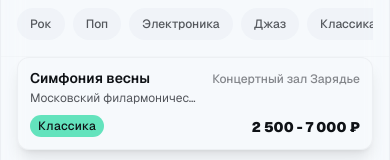
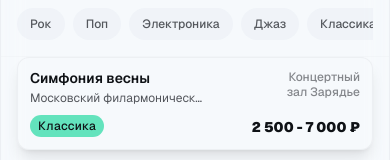
Before and after one commit to acornium/kartakoncertov, a Next.js app: page / in a window 390 px wide. Shown: the part 547-707 px from the top of the page. Built offline with nearby package versions, Linux system fonts and the light colour scheme; no server answers.

Commit message:
карточка

```diff
--- a/components/event-card.tsx
+++ b/components/event-card.tsx
@@ -104,7 +104,7 @@ export function EventCard({ event, venueName, compact, selectedDate, selectedGen
       {/* Right Column: Meta Info */}
       <div className="flex shrink-0 flex-col items-end justify-between self-stretch text-right">
         {venueName && (
-          <p className="truncate text-[12px] font-medium text-muted-foreground/70">
+          <p className="max-w-[140px] sm:max-w-[180px] whitespace-normal break-words text-balance text-[12px] font-medium leading-tight text-muted-foreground/70 line-clamp-2">
             {venueName}
           </p>
         )}
```
